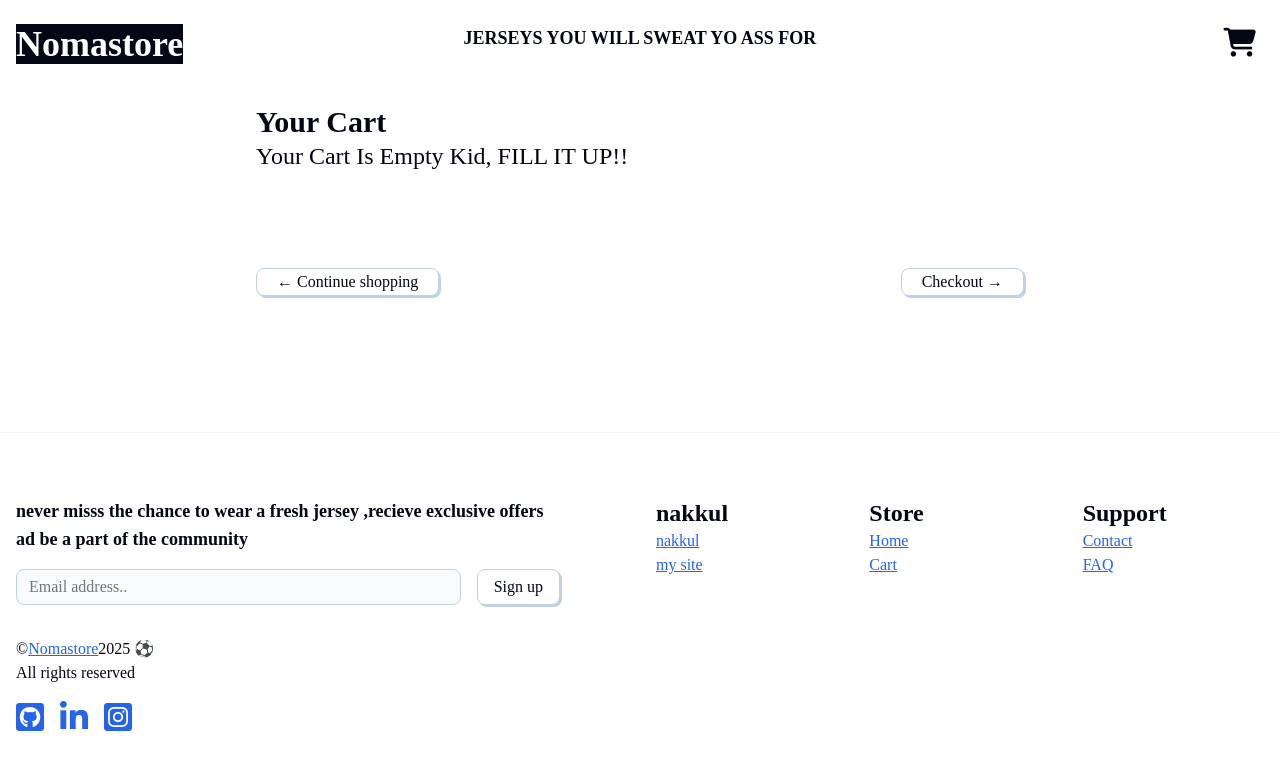
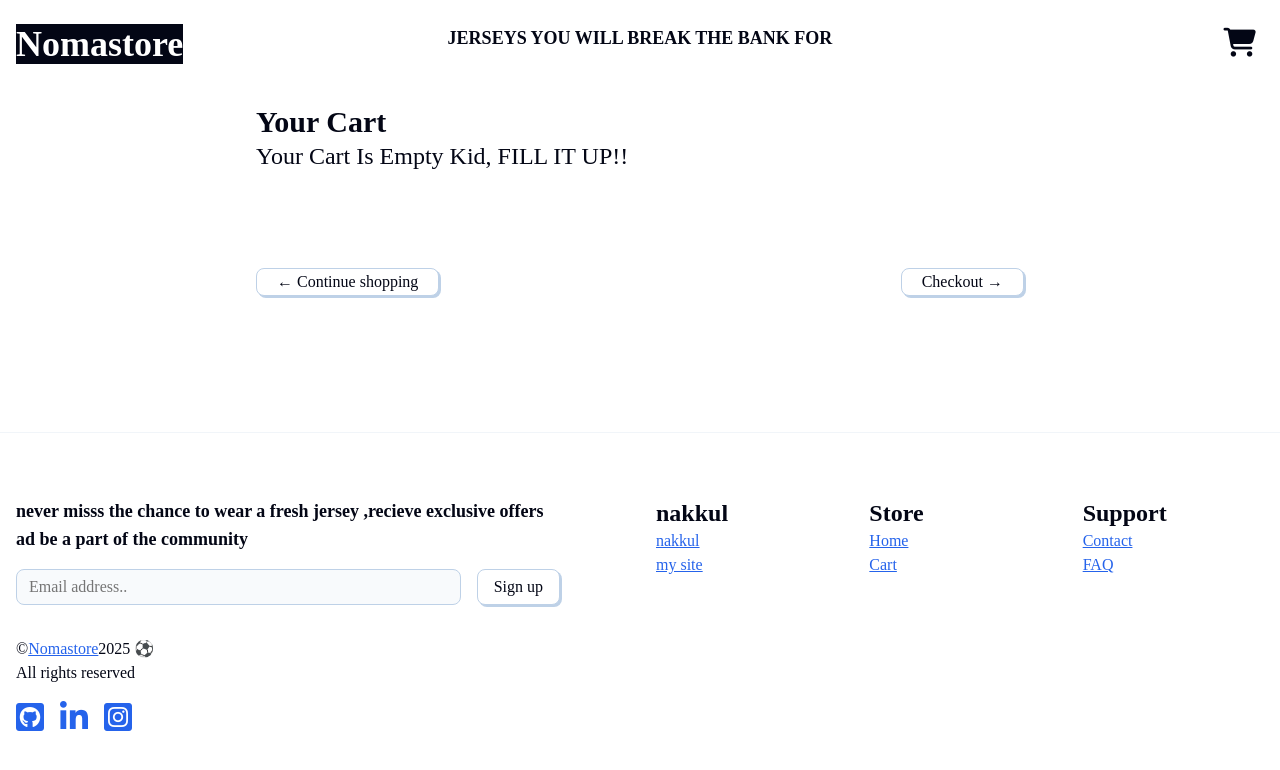
Before and after one commit to Noxgoes/nomastore_11, a Next.js app: page /cart in a window 1280 px wide. Shown: the top 770 px of the page. Built offline with nearby package versions, Linux system fonts and the light colour scheme; a web font is replaced by a local one.

Commit message:
Update layout.js

```diff
--- a/app/layout.js
+++ b/app/layout.js
@@ -28,7 +28,7 @@ export default function RootLayout({ children }) {
                 <Link href={"/"}> <h1>Nomastore</h1>
                 </Link>
 
-                <h5 className="mid-text"> JERSEYS YOU WILL SWEAT YO ASS FOR</h5>
+                <h5 className="mid-text"> JERSEYS YOU WILL BREAK THE BANK FOR</h5>
                 <Cart/>
               </div>
 
```
